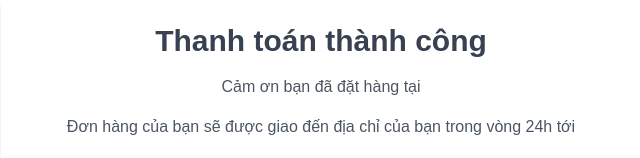
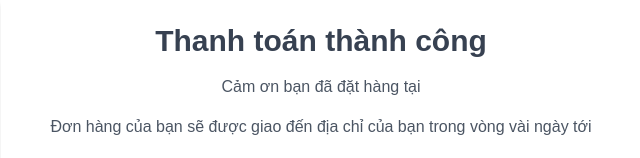
Before and after one commit to WuzenLiz/Django-eCommerce-With-Tailwindcss, a Django app: template templates/store/order_complete.html in a window 1280 px wide. Shown: the part 219-377 px from the top of the page, without its empty margins (319-959 px from the left). Run offline with Django 3.2, Linux system fonts and the light colour scheme; the template is opened without the code that fills it, so the values that code supplies are empty; style sheets or scripts are compiled from the project's sources.

Commit message:
Đéo ai ship như thế dcm

```diff
--- a/templates/store/order_complete.html
+++ b/templates/store/order_complete.html
@@ -41,7 +41,7 @@
                     <p class="text-center text-gray-600">Cảm ơn bạn đã đặt hàng tại <span class="text-primary">{{ settings.SITE_NAME }}</span></p>
                 </div>
                 <div class="mb-4">
-                    <p class="text-center text-gray-600">Đơn hàng của bạn sẽ được giao đến địa chỉ của bạn trong vòng 24h tới</p>
+                    <p class="text-center text-gray-600">Đơn hàng của bạn sẽ được giao đến địa chỉ của bạn trong vòng vài ngày tới</p>
                 </div>
                 <div class="mb-4">
                     <p class="text-center text-gray-600">Mã đơn hàng của bạn là: <span class="text-primary">{{ order_code }}</span></p>
```
